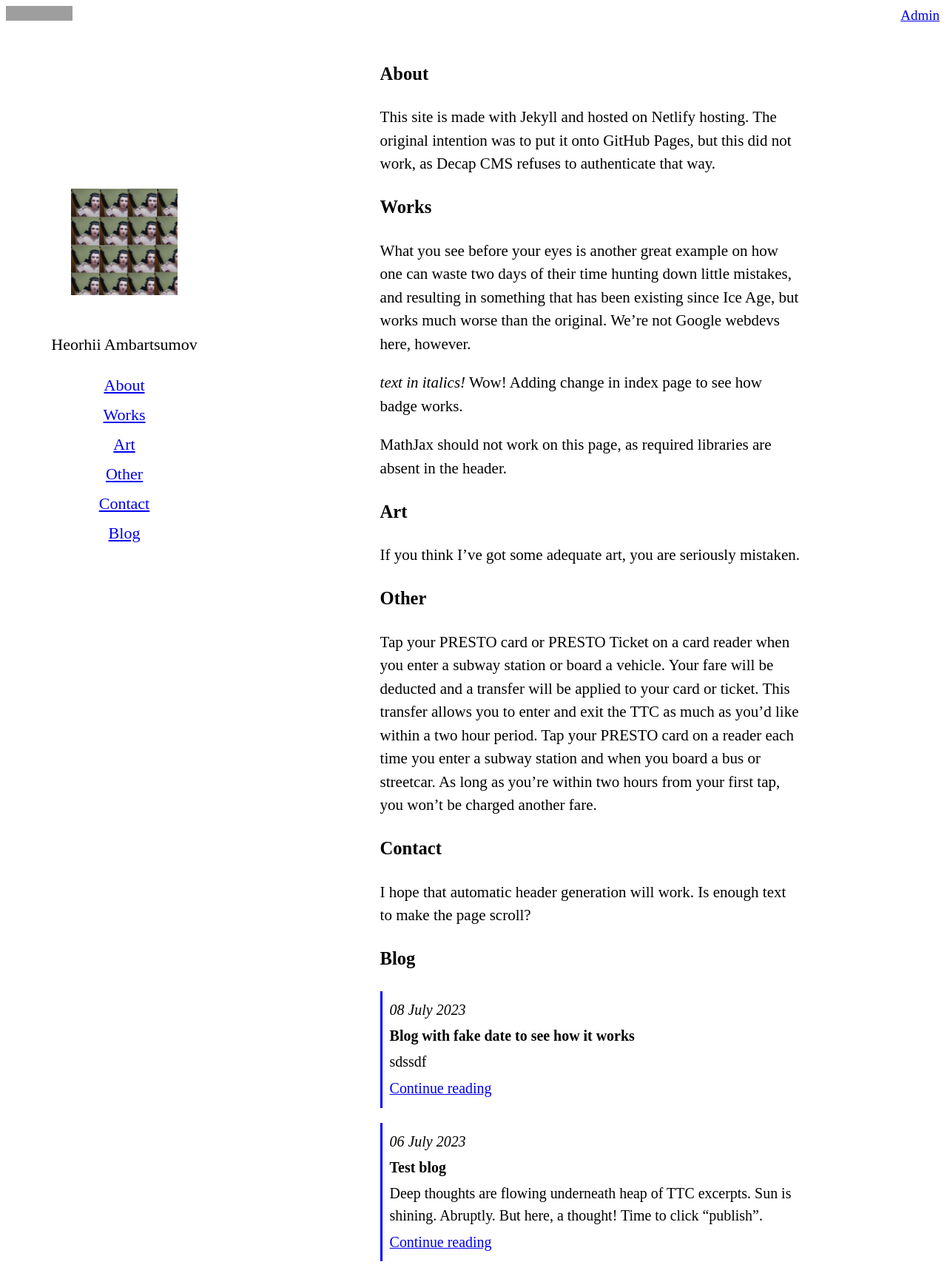
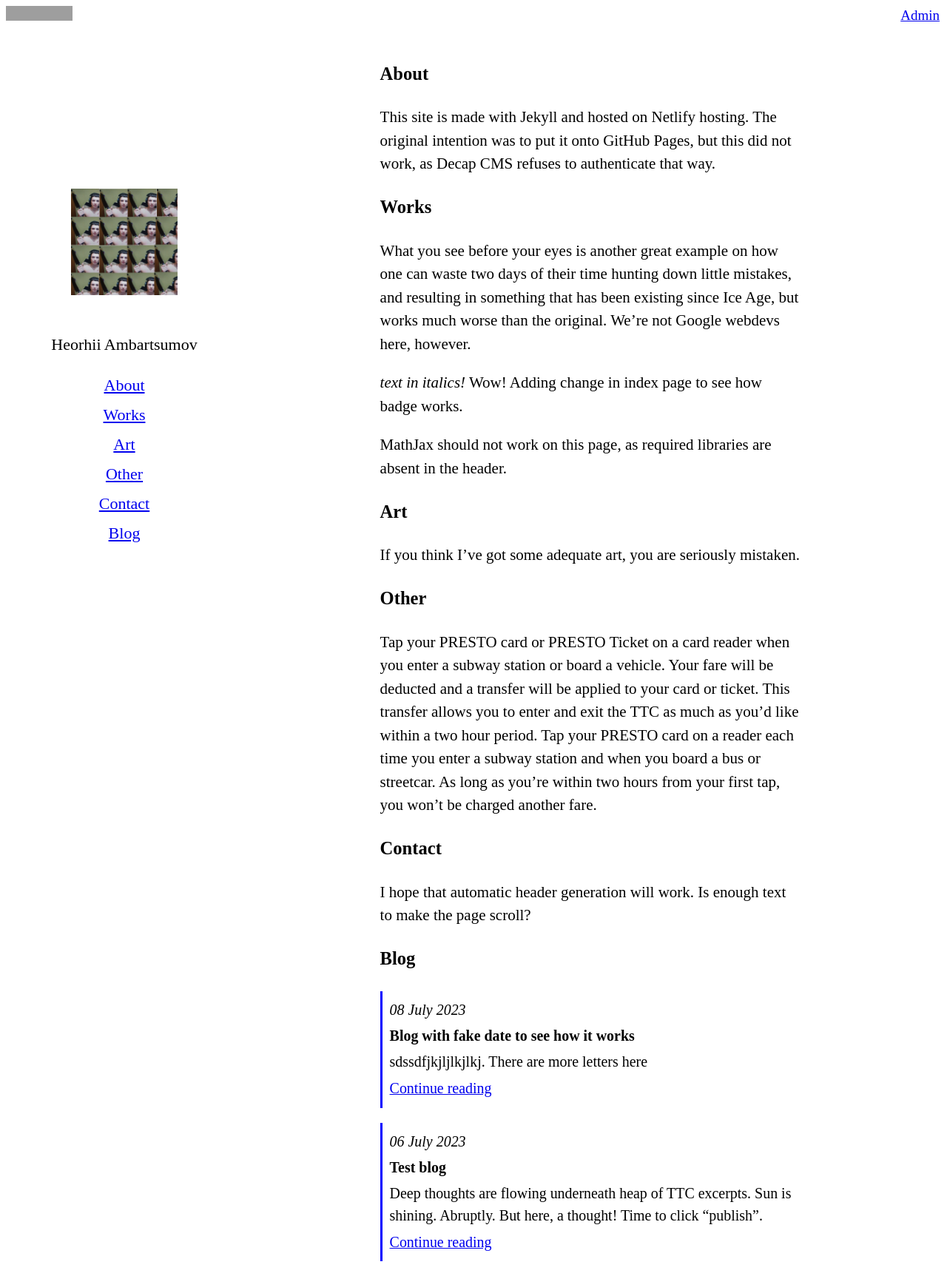
Before and after one commit to hambartsumov/hambartsumov.github.io, a Jekyll site: the page built from index.md, in a window 1280 px wide. Shown: the whole page at 74% size. Built offline with Jekyll 4.4.1, drawn with Linux system fonts in a browser that asks for light colours; grey boxes are pictures that could not be loaded.

Commit message:
Update Blog “2023-07-07-blog-with-fake-date-to-see-how-it-works”

```diff
--- a/_posts/2023-07-07-blog-with-fake-date-to-see-how-it-works.md
+++ b/_posts/2023-07-07-blog-with-fake-date-to-see-how-it-works.md
@@ -3,4 +3,4 @@ layout: post
 title: Blog with fake date to see how it works
 date: July 8, 2023
 ---
-sdssdf
+sdssdfjkjljlkjlkj. There are more letters here
```
